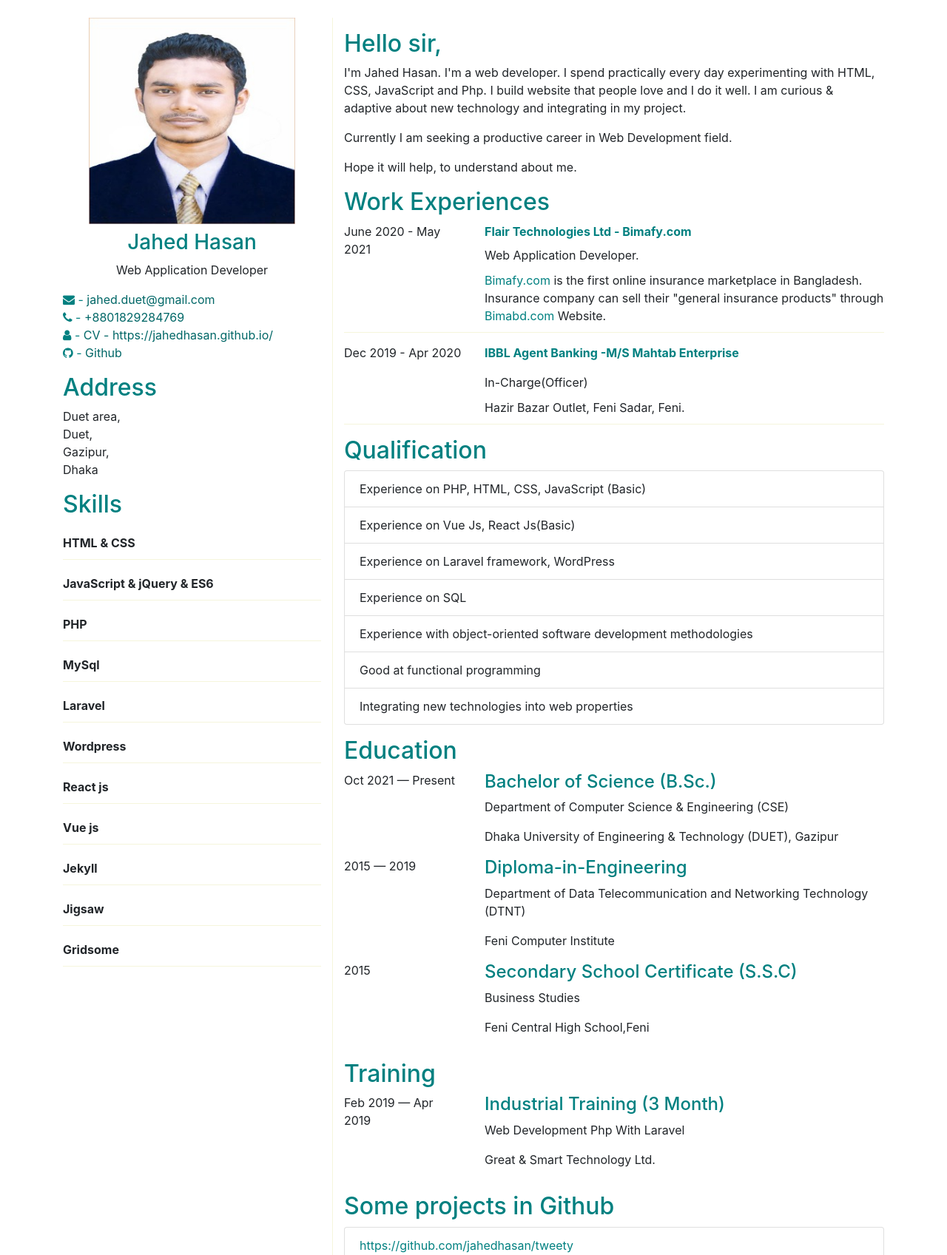
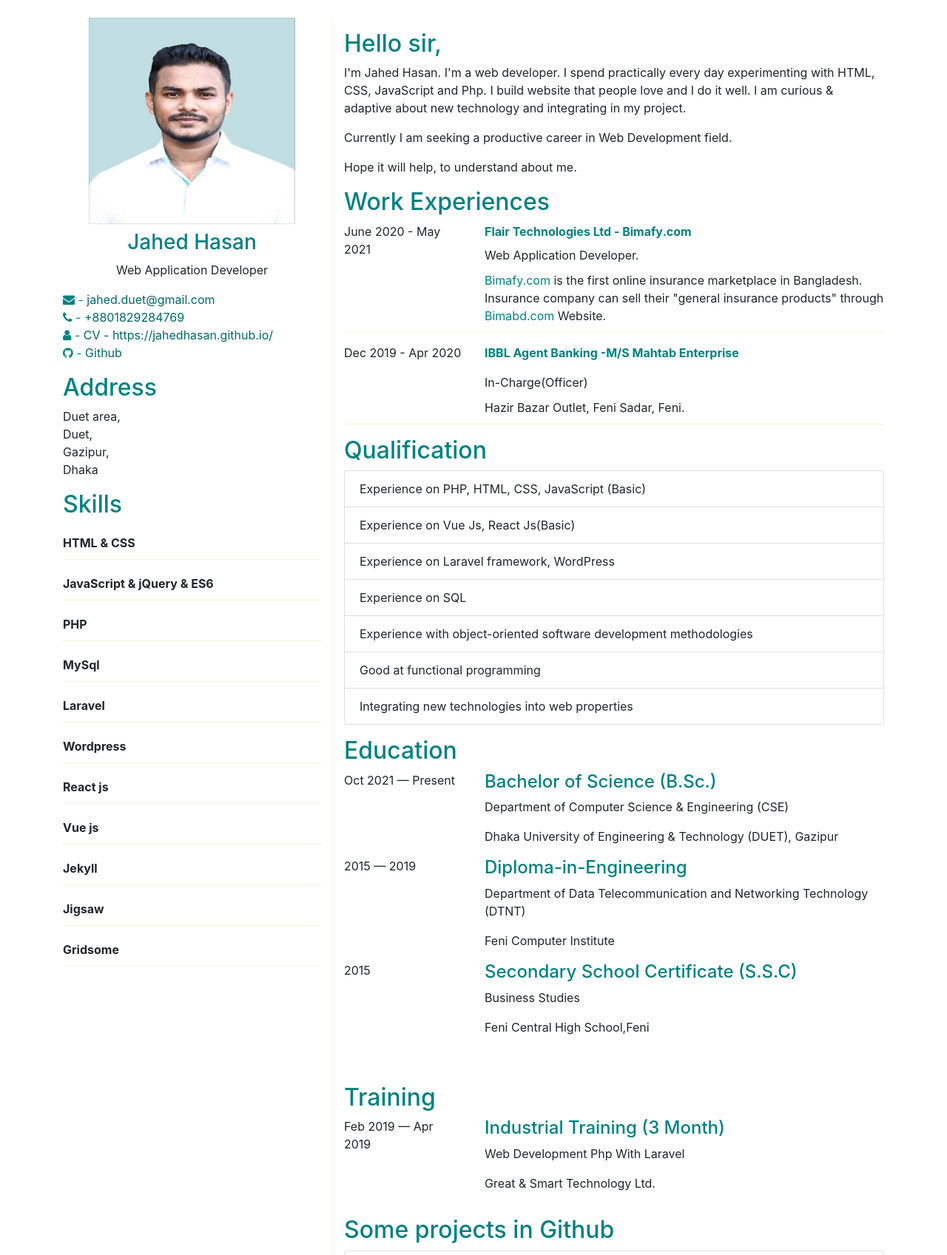
Before and after one commit to jahedhasan/jahedhasan.github.io, a website: page index.html in a window 1280 px wide. Shown: the top 1697 px of the page at 74% size. Drawn offline with Linux system fonts and the light colour scheme.

Commit message:
update picture

```diff
--- a/index.html
+++ b/index.html
@@ -14,7 +14,7 @@
 	<div class='container'>
 		<div class='row'>
 			<div class='col-md-4 sidenav'>
-				<img src='jahed_hasan.jpg' alt=''/>
+				<img src='jahed-hasan.jpg' alt=''/>
 				<div class='text-center'>
 					<h3 class="mt-2">
 						<a href="short-bio.html">Jahed Hasan</a>
@@ -290,7 +290,7 @@
 
 				</section>
 
-				<section class="mt-3">
+				<section class="mt-5">
 					<h2>Training</h2>
 					<div class='education'>
 						<div class='row'>
```
Also changed, not shown: jahed-hasan.jpg (added).
